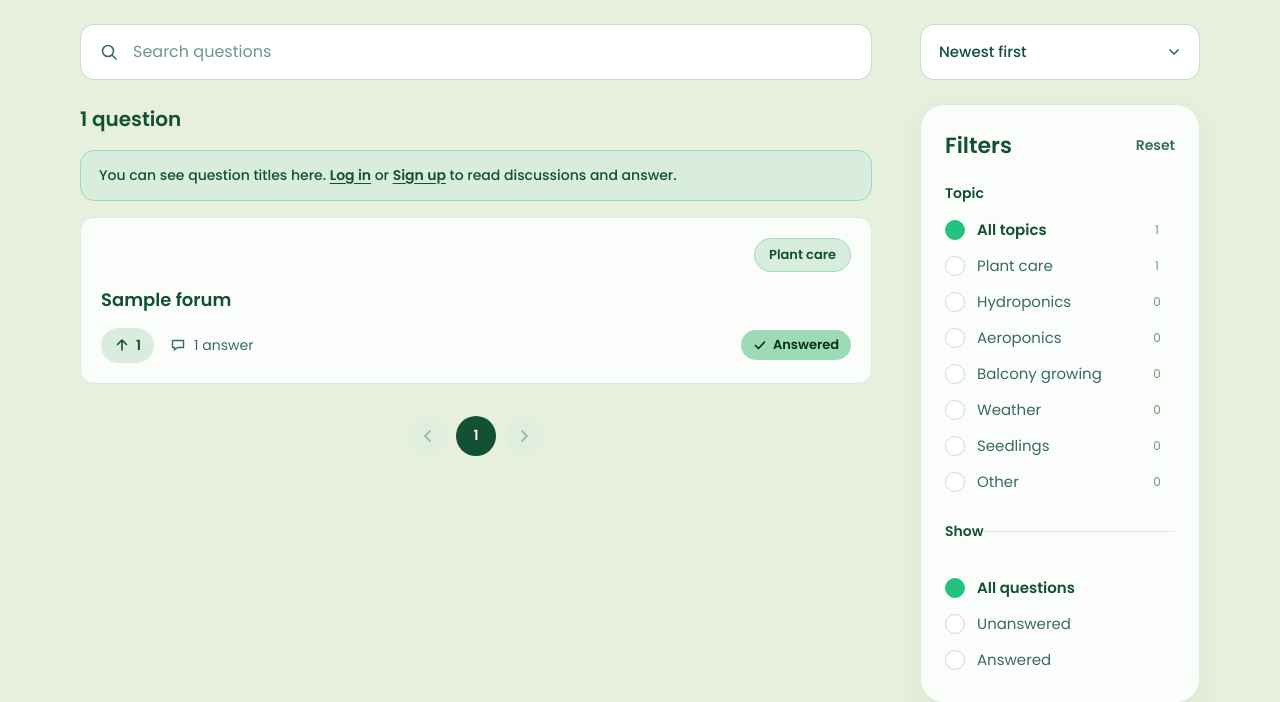
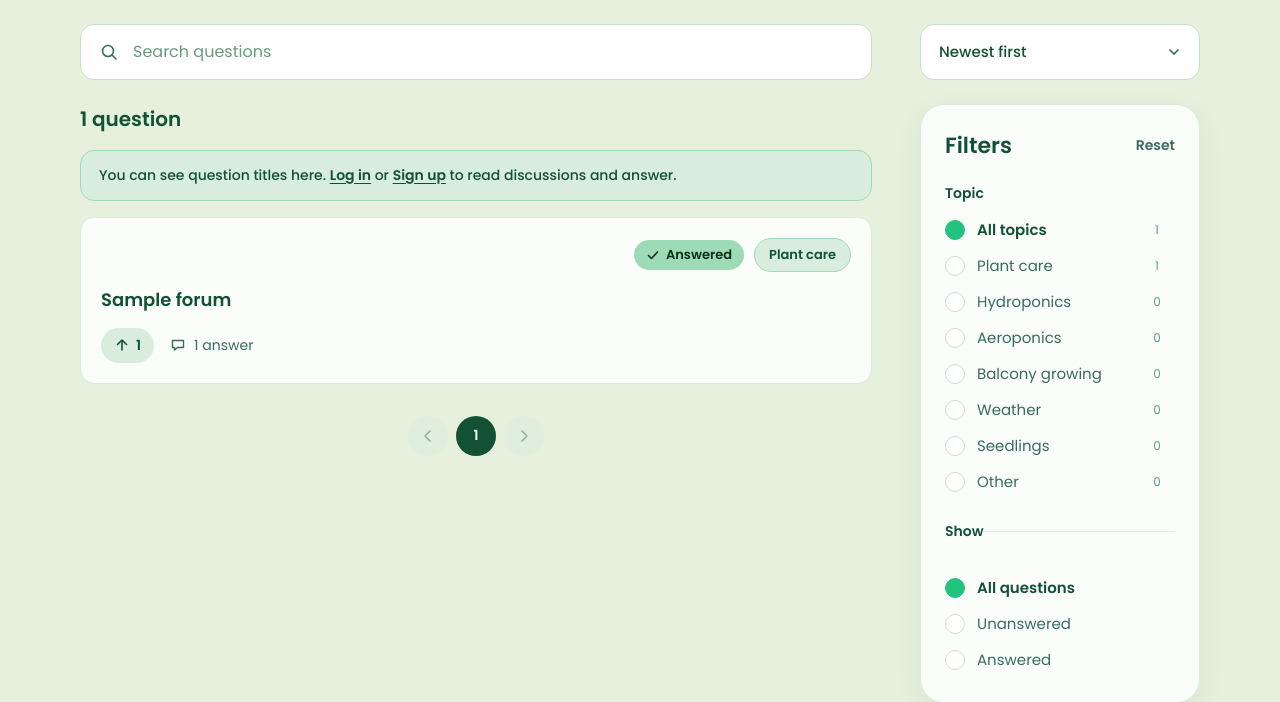
Before and after one commit to paramitasan/urFunFarming, a Django app: page /forum/ in a window 1280 px wide. Shown: the part 250-952 px from the top of the page. Run offline with Django 5.2, Linux system fonts and the light colour scheme; tables that the repository leaves empty hold one stand-in row (values such as "Sample post"); some libraries are stand-ins or nearby versions.

Commit message:
style: forum ('Answered')

```diff
--- a/static/forum/css/forum.css
+++ b/static/forum/css/forum.css
@@ -186,7 +186,6 @@
 }
 
 .forum-chip {
-    margin-left: auto;
     padding: 6px 14px;
     background-color: var(--color-band);
     border: 1px solid var(--color-mint);
@@ -250,7 +249,6 @@
 }
 
 .forum-answered {
-    margin-left: auto;
     display: inline-flex;
     align-items: center;
     gap: 6px;
@@ -261,6 +259,13 @@
     font-weight: 600;
     line-height: normal;
     color: var(--color-ink);
+}
+
+.forum-topic-answered {
+    display: flex;
+    margin-left: auto;
+    align-items: center;
+    gap: 10px;
 }
 
 /* Empty state */
--- a/templates/forum/forum_list.html
+++ b/templates/forum/forum_list.html
@@ -75,7 +75,19 @@
                             <time datetime="{{ forum.created_at|date:'c' }}">{{ forum.created_at|timesince }} ago{% if forum.is_edited %} (edited){% endif %}</time>
                         </div>
                         {% endif %}
-                        <span class="forum-chip">{{ forum.get_topic_display }}</span>
+
+                        <div class="forum-topic-answered">
+                            {% if forum.is_answered %}
+                            <span class="forum-answered">
+                                <svg width="14" height="14" viewBox="0 0 14 14" fill="none" aria-hidden="true">
+                                <path d="M2.5 7.5l3 3 6-6.5" stroke="currentColor" stroke-width="1.6" stroke-linecap="round" stroke-linejoin="round"/>
+                                </svg>
+                                Answered
+                            </span>
+                            {% endif %}
+                            <span class="forum-chip">{{ forum.get_topic_display }}</span>
+                        </div>
+
                         {% if user == forum.author %}{% include "forum/_post_menu.html" %}{% endif %}
                     </div>
 
@@ -104,14 +116,6 @@
                              {% endif %}" title="View replies">
                              {{ forum.reply_count }} answer{{ forum.reply_count|pluralize }}
                         </a>
-                        {% if forum.is_answered %}
-                        <span class="forum-answered">
-                            <svg width="14" height="14" viewBox="0 0 14 14" fill="none" aria-hidden="true">
-                            <path d="M2.5 7.5l3 3 6-6.5" stroke="currentColor" stroke-width="1.6" stroke-linecap="round" stroke-linejoin="round"/>
-                            </svg>
-                            Answered
-                        </span>
-                        {% endif %}
                     </div>
 
                 </article>
```
Also changed, not shown: templates/forum/forum_detail.html (+11 -9 lines).
